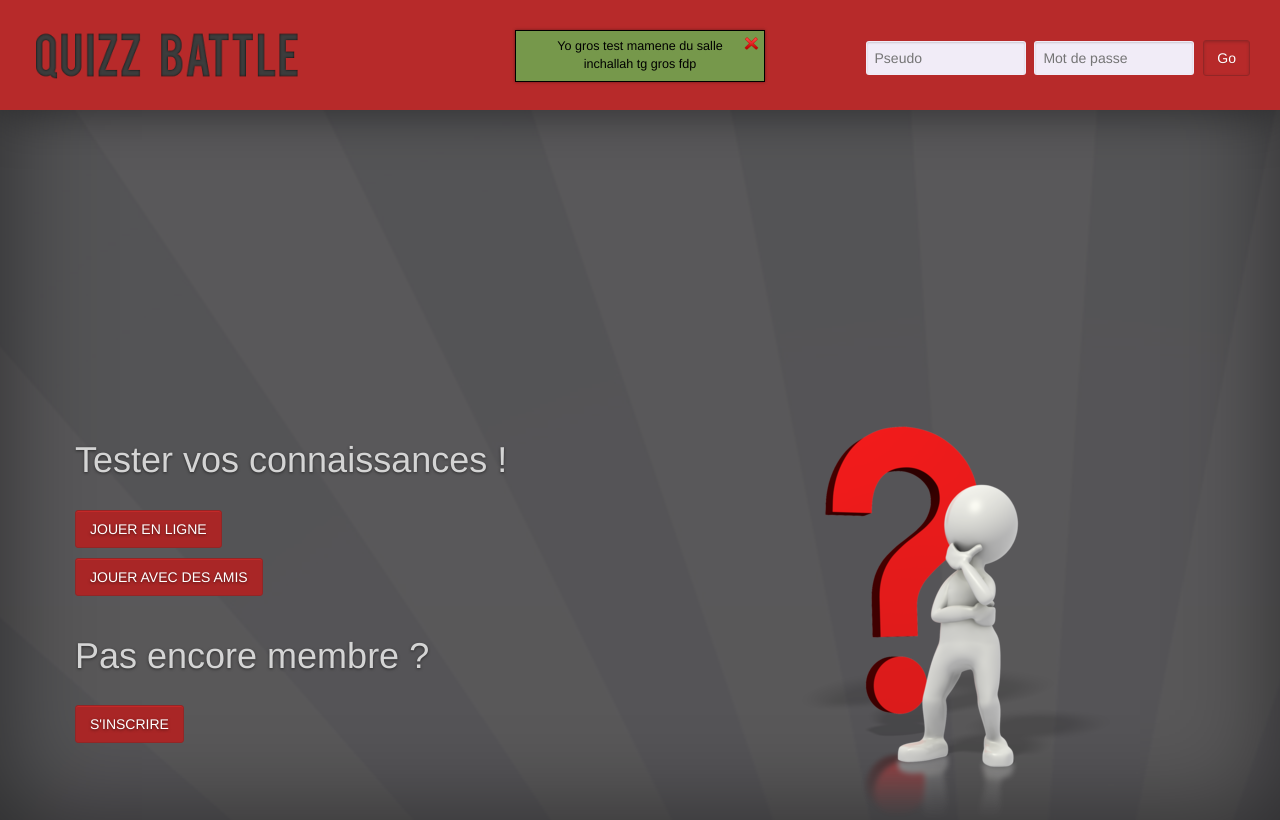
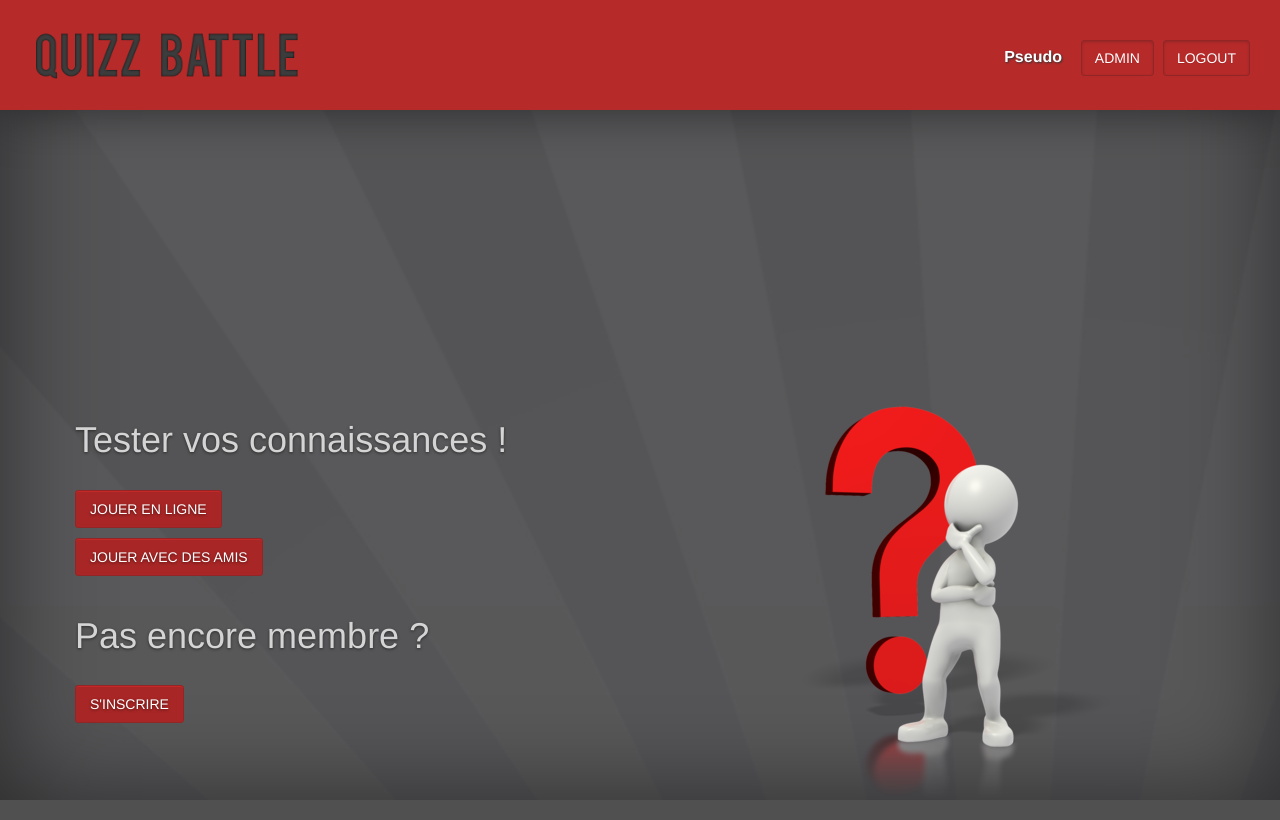
Before and after one commit to Anuswan91/quizz_battle, a PHP site: page / in a window 1280 px wide. Run offline with PHP 8.4, Linux system fonts and the light colour scheme.

Commit message:
Ajout Logout & modif notification

```diff
--- a/css/style.css
+++ b/css/style.css
@@ -238,6 +238,10 @@
     .img-home {
         display: none;
     }
+
+    h1 {
+        font-size: 24px;
+    }
 }
 
 .col-home-left{
@@ -255,18 +259,15 @@
 
 .div-info-base, .div-info-actif{
     text-shadow: none;
-    border: 1px solid black;
-    padding: 7px 20px;
     position: fixed;
     z-index: 3;
-    box-shadow: 0px 0px 3px 0px rgba(0, 0, 0, 0.4);
     margin:0;
+    opacity: 0.8 !important;
+    width: 100%;
+    border-radius: 0;
     text-align: center;
-    color: black;
-    font-size: 0.9em;
-    width: 250px;
-    left : 50%;
-    margin-left : -125px;
+    font-weight: bold;
+    box-shadow: 0px 0px 15px rgba(0,0,0,0.4);
 }
 
 .div-info-base{
@@ -275,12 +276,12 @@
 }
 
 .div-info-actif{
-    top: 30px;
+    top: 0px;
     transition: all 1s;
 }
 
 .container-info{
-    display: inline-block;
+    display: inline;
     /* reset container's center alignment */
     text-align: left;
 }
@@ -291,3 +292,15 @@
     top: 5px;
     cursor: pointer;
 }
+
+.nav-login span{
+    color: white;
+    font-size: 16px;
+    text-shadow: 1px 1px 2px #333;
+    font-weight: bold;
+    margin-right: 10px;
+}
+
+.nav-login a{
+    margin-left: 5px;
+}
--- a/pages/index.php
+++ b/pages/index.php
@@ -1,6 +1,5 @@
 <?php
     include '../includes/header.php';
-    include '../php/Notif.php';
 ?>
 
 <link href="../bootstrap/css/bootstrap.min.css" rel="stylesheet">
@@ -12,11 +11,17 @@
         <div class="masthead clearfix">
           <div class="inner">
             <img class="nav-logo" src="../ressources/logo_quiz.png"/>
-            <form class="nav-login" action="php/userLoginController.php"  method="post" name="login">
+            <div class="nav-login">
+                <span class="username">Pseudo</span>
+                <a href="#" class="btn-go">ADMIN</a>
+                <a href="#" class="btn-go" onclick="notif('Déconnecté', 1);">LOGOUT</a>
+            </div>
+           <!-- <form class="nav-login" action="php/userLoginController.php"  method="post" name="login">
                 <input type="text" placeholder="Pseudo" name="pseudo" class="login-text"/>
                 <input type="password" placeholder="Mot de passe" name="password" class="login-text"/>
                 <input type="submit" class="btn-go" value="Go"/>
-            </form>
+            </form>-->
+
           </div>
         </div>
         <div class="inner cover">
@@ -38,6 +43,7 @@
   </div>
   <?php
     include '../includes/footer.php';
+  include '../php/Notif.php';
   ?>
   </body>
 </html>
--- a/php/Notif.php
+++ b/php/Notif.php
@@ -1,29 +1,35 @@
 <div class="container-info">
-    <div class="div-info-base">
+    <div class="div-info-base alert" id="info-base">
         <span class="txt-info"></span>
         <img class="img-info" onclick="closeInfoMsg();" height="15px" src="../ressources/close.png"/>
     </div>
 </div>
 <script>
     function closeInfoMsg(){
-        var info = document.getElementsByClassName('div-info-actif');
-        info[0].className = 'div-info-base';
+        $('#info-base').removeClass("div-info-actif");
+        $('#info-base').removeClass("alert-info");
+        $('#info-base').removeClass("alert-warning");
+        $('#info-base').removeClass("alert-success");
+        $('#info-base').removeClass("alert-danger");
+        $('#info-base').addClass("div-info-base");
     }
-    function notif(chaine, codeColor = 1){
+    function notif(chaine, type = 1) {
         document.getElementsByClassName('txt-info')[0].innerHTML = chaine;
-        var color;
-        switch(codeColor) {
+        $('#info-base').removeClass("div-info-base");
+        $('#info-base').addClass("div-info-actif");
+        switch (type) {
             case 1:
-                color = 'rgba(90, 200, 90, 0.7)';
+                $('#info-base').addClass("alert-danger");
                 break;
             case 2:
-                color = 'rgba(200, 90, 90, 0.7)';
+                $('#info-base').addClass("alert-success");
                 break;
-            default:
-                color = 'rgba(90, 200, 90, 0.7)';
+            case 3:
+                $('#info-base').addClass("alert-warning");
+                break;
+            case 4:
+                $('#info-base').addClass("alert-info");
+                break;
         }
-        document.getElementsByClassName('div-info-base')[0].style.backgroundColor = color;
-        document.getElementsByClassName('div-info-base')[0].className = 'div-info-actif';
     }
-    notif('Yo gros test mamene du salle inchallah tg gros fdp');
 </script>
```
